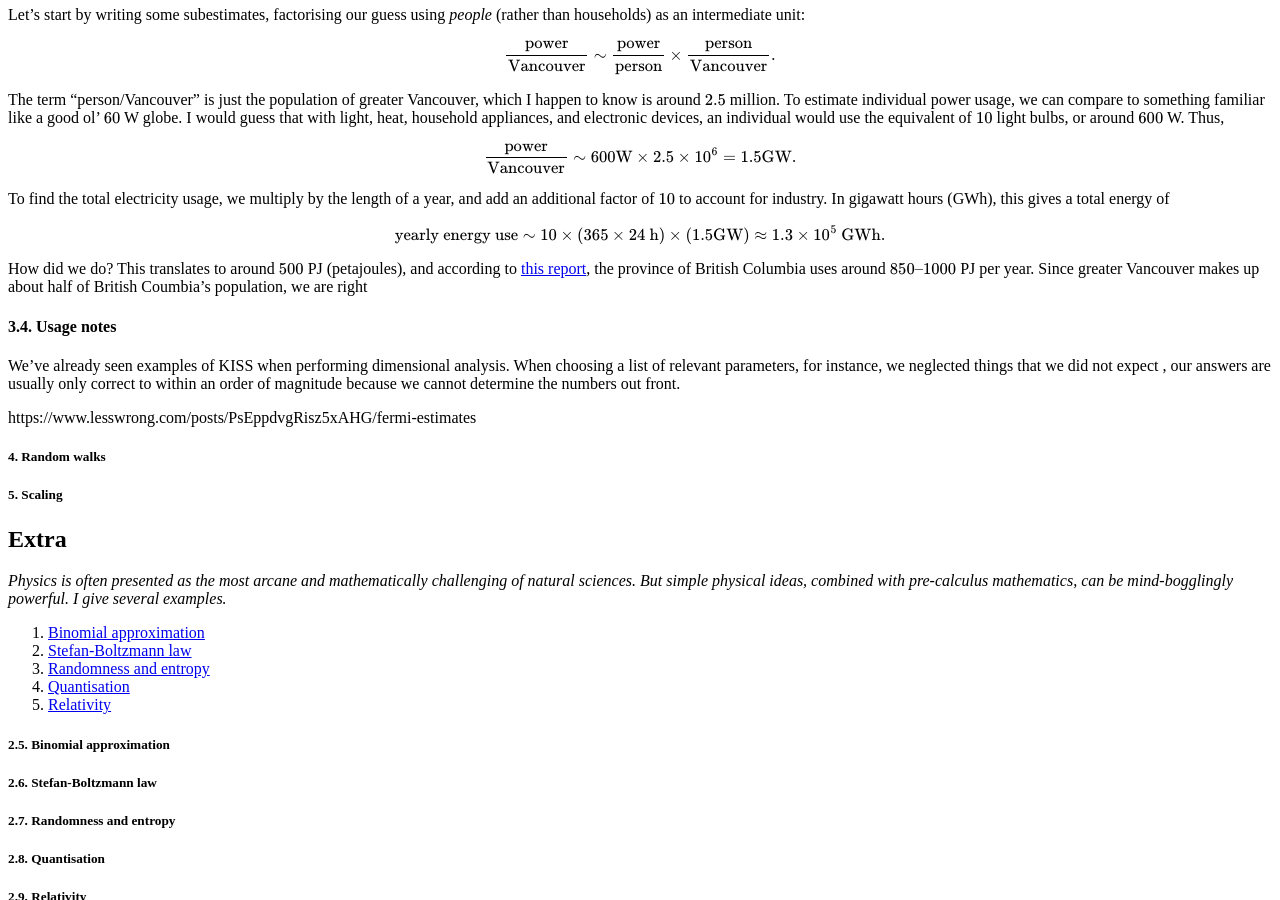
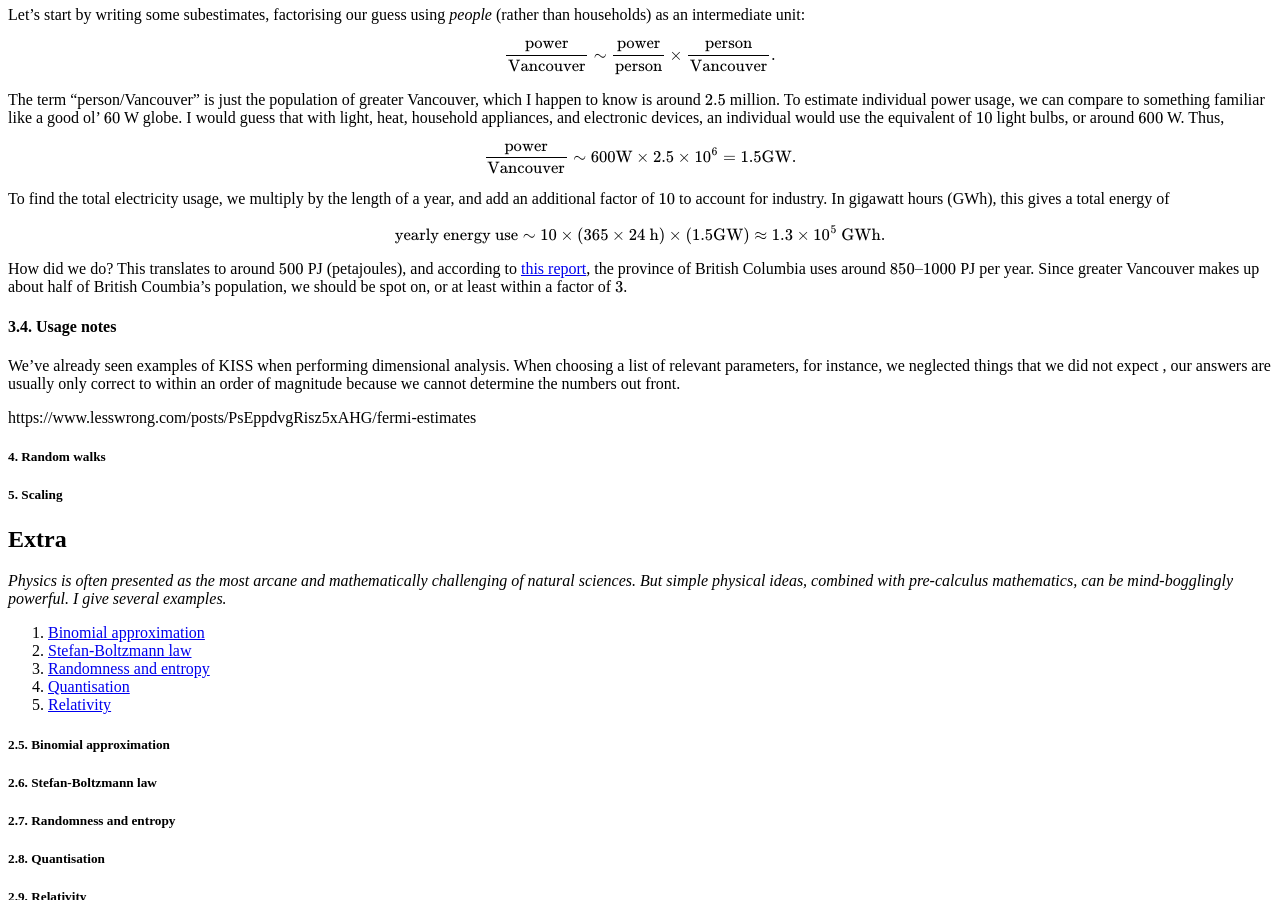
Before and after one commit to hapax/hapax.github.io, a Jekyll site: the page built from assets/simple-physics.md, in a window 1280 px wide and 900 px high, scrolled down 6162 px. Built offline with Jekyll 4.4.1, drawn with Linux system fonts in a browser that asks for light colours; our own code applies the rules of GitHub Pages for plain Markdown files; formulas are drawn with MathJax 3; a script that is not in the unit is left out.

Commit message:
Update simple-physics.md

```diff
--- a/assets/simple-physics.md
+++ b/assets/simple-physics.md
@@ -651,7 +651,7 @@ This translates to around $500$ PJ (petajoules), and according to
 [this report](https://pics.uvic.ca/sites/default/files/uploads/publications/Energy_Data_Report_2010_1.pdf),
 the province of British Columbia uses around $850--1000$ PJ per year.
 Since greater Vancouver makes up about half of British Coumbia's
-population, we are right
+population, we should be spot on, or at least within a factor of $3$.
 
 #### 3.4. Usage notes<a id="sec-3-4" name="sec-3-4"></a>
 
```
